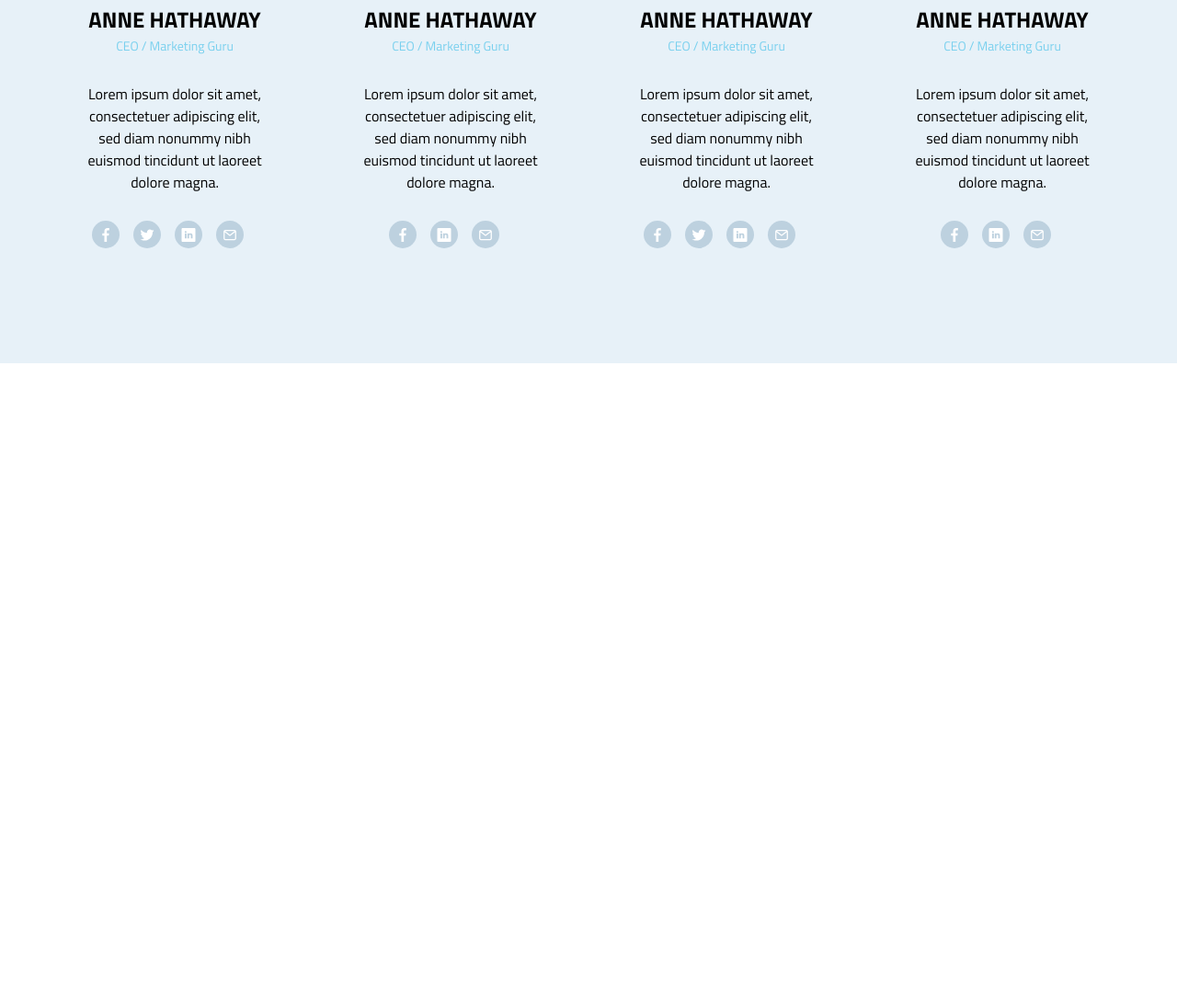
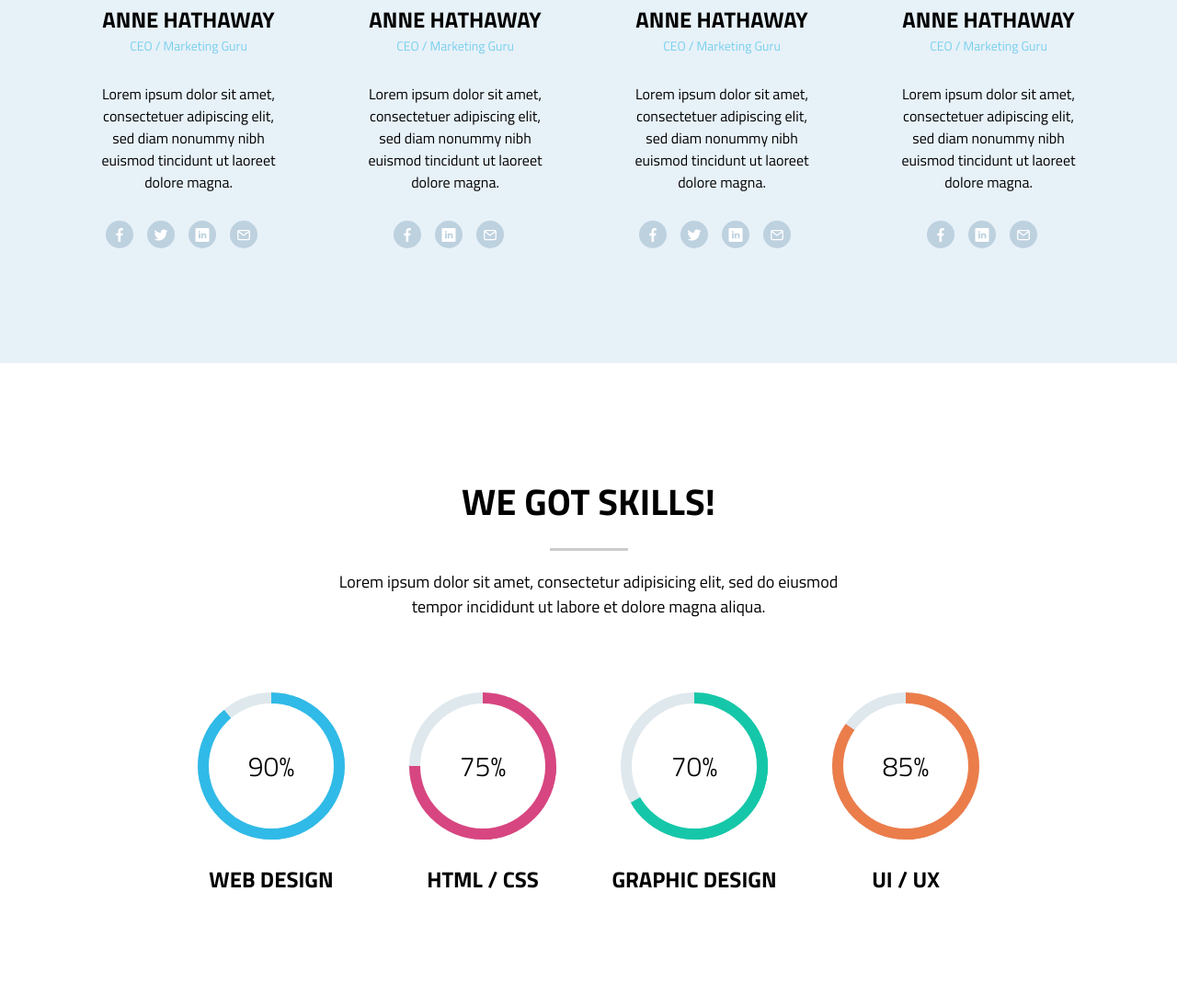
Before and after one commit to Krakashov-Pavel/Cuda, a plain HTML site: page index.html in a window 1280 px wide. Shown: the part 2030-3124 px from the top of the page at 92% size. Before the commit the page ends 2425 px from the top, so only its background shows below. Drawn offline with Linux system fonts and the light colour scheme.

Commit message:
day 4 pie chart

```diff
--- a/index.html
+++ b/index.html
@@ -335,8 +335,86 @@ consectetuer adipiscing elit, sed diam nonummy nibh euismod tincidunt ut laoreet
                     </div>
                 </div>
             </div>
+
+
         </div>
     </div>
+
+
+
+
+
+                <!--Skills-->
+
+            <div class="skills">
+                <div class="container">
+                    <div class="skills__iner">
+
+                        <div class="skils__title">WE GOT SKILLS!</div>
+                        <div class="line"></div>
+                        <div class="skills__text">Lorem ipsum dolor sit amet, consectetur adipisicing elit, sed do eiusmod <br>
+tempor incididunt ut labore et dolore magna aliqua.</div>
+
+                        <div class="skills__border">
+
+                           <div class="skills__border__iner">
+
+                               <div class="box bluse-color">
+                                  <div class="box-inner">
+                                    <span>90%</span>
+                                  </div>
+                               </div>
+                                <div class="skills__name">Web Design</div>
+
+                           </div>
+
+                           <div class="skills__border__iner">
+
+                               <div class="box pink-color">
+                                  <div class="box-inner">
+                                    <span>75%</span>
+                                  </div>
+                               </div>
+                                <div class="skills__name">HTML / CSS</div>
+
+                           </div>
+
+                           <div class="skills__border__iner">
+
+                               <div class="box green-color">
+                                  <div class="box-inner">
+                                    <span>70%</span>
+                                  </div>
+                               </div>
+                                <div class="skills__name">GRAPHIC DESIGN</div>
+
+                           </div>
+
+                           <div class="skills__border__iner">
+
+                               <div class="box oreng-color">
+                                  <div class="box-inner">
+                                    <span>85%</span>
+                                  </div>
+                               </div>
+                                <div class="skills__name">UI / UX</div>
+
+                           </div>
+
+                        </div>
+
+
+                    </div>
+                </div>
+            </div>
+
+
+
+
+
+
+
+
 
 
 
--- a/style.css
+++ b/style.css
@@ -12,7 +12,9 @@ body{
 /*Start option
 =========================*/
 
-
+* {
+  box-sizing:border-box;
+}
 
 .container{
 
@@ -330,3 +332,190 @@ h1,h2,h3,h4,h5,h6{
     background-color: #90afc5;
 
 }
+
+/*Skills
+=========================*/
+
+.skills{
+    color: black;
+    display: flex;
+    justify-content: center;
+    align-items: center;
+    background-color: white;
+
+}
+
+.skills__iner{
+    padding: 120px;
+    display: flex;
+    justify-content: center;
+    flex-direction: column;
+    align-items: center;
+}
+
+.skils__title{
+    font-size: 40px;
+    font-weight: bold;
+
+}
+
+.skills__text{
+    font-size: 18px;
+    font-weight: 400;
+    text-align: center;
+    margin-bottom: 55px;
+}
+
+.skills__border{
+
+    display: flex;
+    width: 100%;
+    flex-wrap: wrap;
+
+}
+
+.skills__border__iner{
+    display: flex;
+    text-align: center;
+    width: 25%;
+    flex-direction: column;
+}
+
+
+
+
+/*Box
+=============*/
+
+
+.box {
+  width: 160px;
+  height: 160px;
+  border-radius: 50%;
+  margin: 25px auto;
+  text-align: center;
+  position: relative;
+  overflow: hidden;
+  background: #dfe8ed;
+  display: flex;
+
+  justify-content: center;
+  align-items: center;
+}
+
+.box-inner {
+  position: absolute;
+
+  z-index: 5;
+
+    height: 85%;
+    width: 85%;
+
+  border-radius: 50%;
+  background: white;
+}
+
+.box span {
+  display: block;
+  position: relative;
+  top:50%;
+  transform:translateY(-50%);
+  font-size: 30px;
+
+  font-weight: 300;
+  color: black;
+  z-index: 10;
+}
+
+.box:before {
+  content: '';
+  position: absolute;
+  z-index: 1;
+  top: 0px;
+  left: 0px;
+  right: 0px;
+  bottom: 0px;
+
+/*
+  clip: rect(0px 160px 80px 0);
+  -webkit-transform: rotate(130deg);
+  transform: rotate(130deg);
+*/
+/*  background: #30bae7;*/
+}
+
+.box:after {
+  content: '';
+  position: absolute;
+  z-index: 2;
+  top: 0px;
+  left: 0px;
+  right: 0px;
+  bottom: 0px;
+
+  clip: rect(0 80px 160px 0);
+  -webkit-transform: rotate(180deg);
+  transform: rotate(180deg);
+
+
+}
+
+
+.bluse-color:before{
+    background: #30bae7;
+    clip: rect(0px 160px 80px 0);
+  -webkit-transform: rotate(230deg);
+  transform: rotate(230deg);
+}
+
+.bluse-color:after{
+    background: #30bae7;
+}
+
+
+
+
+.pink-color:before{
+    background: #d74680;
+    clip: rect(0px 160px 80px 0);
+  -webkit-transform: rotate(180deg);
+  transform: rotate(180deg);
+}
+
+.pink-color:after{
+    background: #d74680;
+}
+
+
+
+
+.green-color:before{
+    background: #15c7a8;
+    clip: rect(0px 160px 80px 0);
+  -webkit-transform: rotate(150deg);
+  transform: rotate(150deg);
+}
+
+.green-color:after{
+    background: #15c7a8;
+}
+
+
+
+.oreng-color:before{
+    background: #eb7d4b;
+    clip: rect(0px 160px 80px 0);
+  -webkit-transform: rotate(215deg);
+  transform: rotate(215deg);
+}
+
+.oreng-color:after{
+    background: #eb7d4b;
+}
+
+
+.skills__name{
+    text-transform: uppercase;
+    font-size: 24px;
+    font-weight: bold;
+}
```
